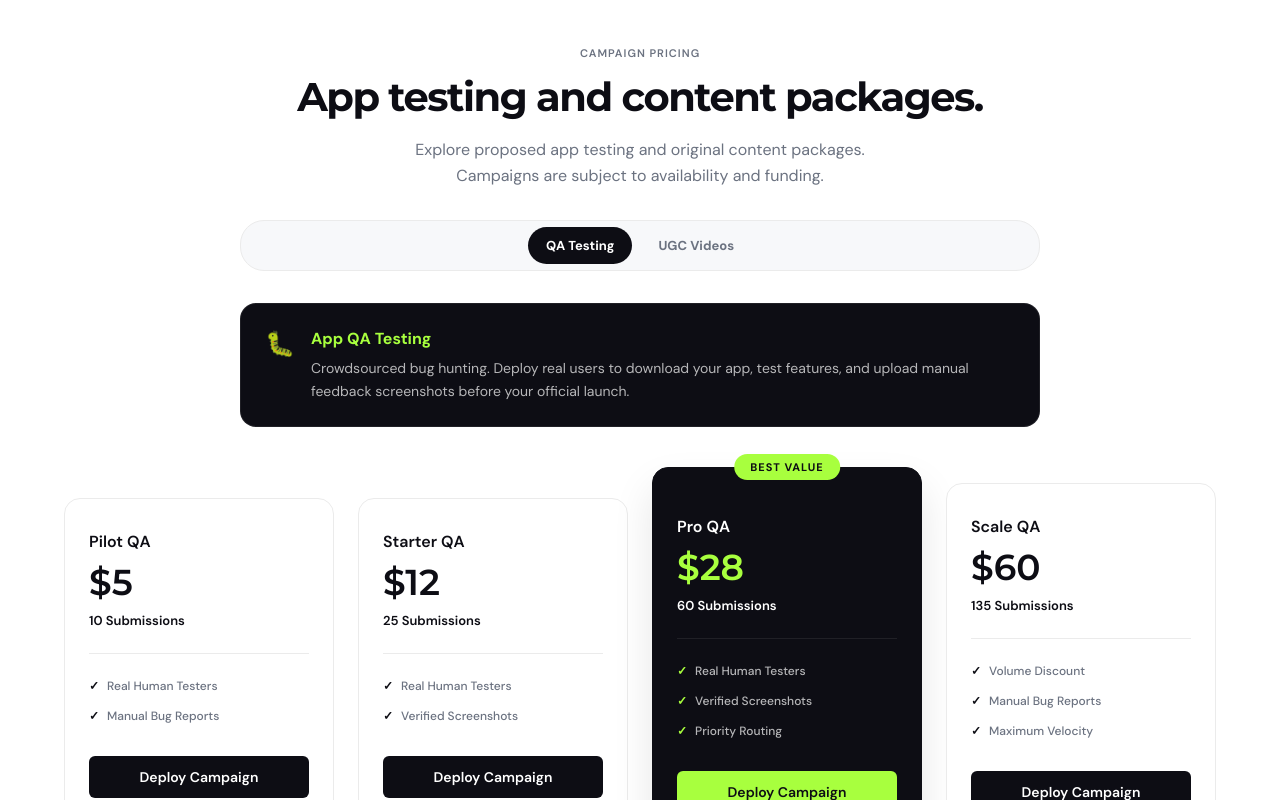
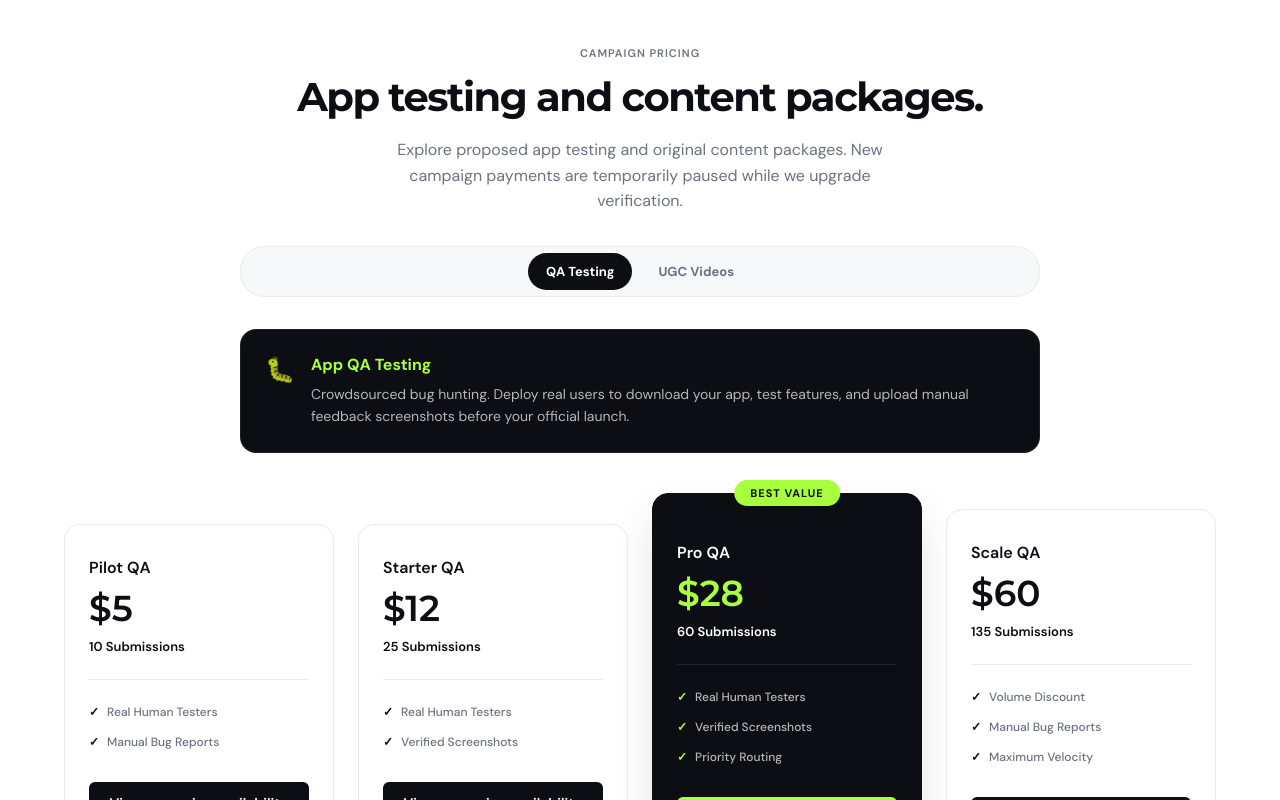
Before and after one commit to Vinbracodetech/taskivo, a React (Vite) app: page / in a window 1280 px wide. Shown: the part 2540-3340 px from the top of the page. Built offline with nearby package versions, Linux system fonts and the light colour scheme.

Commit message:
Align interface with financial maintenance safeguards: src/pages/Landing.jsx

```diff
--- a/src/pages/Landing.jsx
+++ b/src/pages/Landing.jsx
@@ -231,7 +231,7 @@ export default function Landing({ navigate, setAuthMode }) {
         <div style={{ textAlign: 'center', marginBottom: 40 }}>
           <div style={{ fontSize: 11, fontWeight: 600, letterSpacing: 1, textTransform: 'uppercase', color: C.slate, marginBottom: 12 }}>Campaign Pricing</div>
           <h2 className="lp-section-title heading" style={{ color: C.ink, marginBottom: 16 }}>App testing and content packages.</h2>
-          <p style={{ color: C.slate, maxWidth: 500, margin: '0 auto', lineHeight: 1.6, marginBottom: 32 }}>Explore proposed app testing and original content packages. Campaigns are subject to availability and funding.</p>
+          <p style={{ color: C.slate, maxWidth: 500, margin: '0 auto', lineHeight: 1.6, marginBottom: 32 }}>Explore proposed app testing and original content packages. New campaign payments are temporarily paused while we upgrade verification.</p>
 
           <div style={{ display: 'flex', flexWrap: 'wrap', justifyContent: 'center', gap: 8, background: C.off, padding: 6, borderRadius: 24, border: `1px solid ${C.line}`, marginBottom: 32, maxWidth: 800, margin: '0 auto 32px' }}>
             <button onClick={() => setPricingMode('qa')} style={{ background: pricingMode === 'qa' ? C.ink : 'transparent', color: pricingMode === 'qa' ? C.white : C.slate, border: 'none', padding: '10px 18px', borderRadius: 100, fontSize: 13, fontWeight: 700, cursor: 'pointer', transition: 'all 0.2s', fontFamily: "'DM Sans', sans-serif" }}>QA Testing</button>
@@ -262,7 +262,7 @@ export default function Landing({ navigate, setAuthMode }) {
                     return <li key={idx} style={{ display: 'flex', alignItems: 'flex-start', gap: 8, fontSize: 12, color: plan.isPopular ? 'rgba(255,255,255,0.7)' : C.slate, fontWeight: 500 }}><span style={{ color: plan.isPopular ? C.lime : C.ink, fontWeight: 'bold' }}>✓</span> {feat}</li>;
                   })}
                 </ul>
-                <button style={{ background: plan.isPopular ? C.lime : C.ink, color: plan.isPopular ? C.ink : C.white, border: 'none', borderRadius: 6, padding: '12px', fontSize: 14, fontWeight: 600, cursor: 'pointer', width: '100%', fontFamily: "'DM Sans', sans-serif" }} onClick={goRegisterCreator}>Deploy Campaign</button>
+                <button style={{ background: plan.isPopular ? C.lime : C.ink, color: plan.isPopular ? C.ink : C.white, border: 'none', borderRadius: 6, padding: '12px', fontSize: 14, fontWeight: 600, cursor: 'pointer', width: '100%', fontFamily: "'DM Sans', sans-serif" }} onClick={goRegisterCreator}>View campaign availability</button>
               </div>
             );
           })}
```
